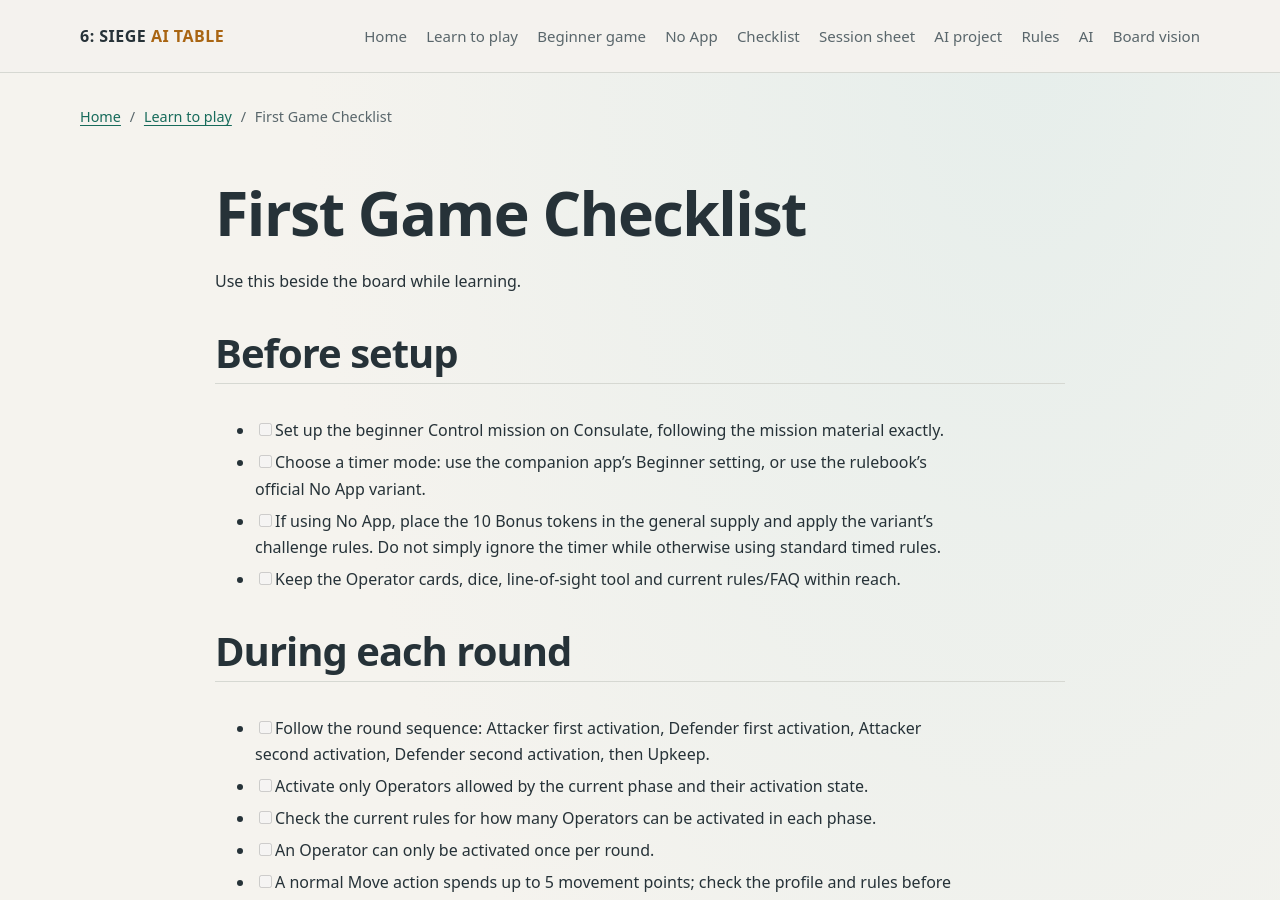
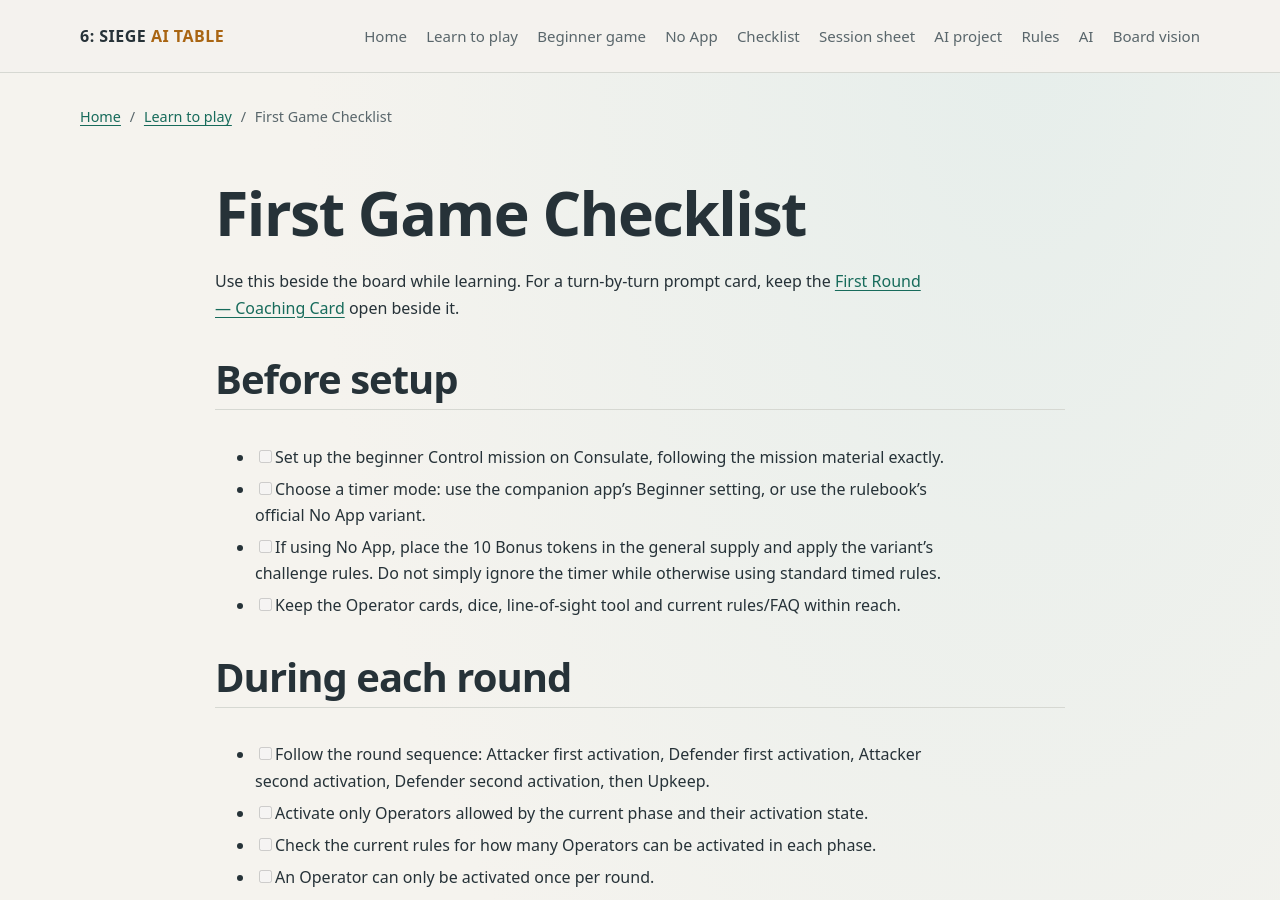
Before and after one commit to JamSpot/6-siege-ai-table, a Jekyll site: the page built from tutorial/first-game-checklist.md, in a window 1280 px wide and 900 px high. Built offline with Jekyll 4.4.1, drawn with Linux system fonts in a browser that asks for light colours.

Commit message:
Link the first-round coaching card from the checklist

```diff
--- a/tutorial/first-game-checklist.md
+++ b/tutorial/first-game-checklist.md
@@ -9,7 +9,7 @@
 ---
 # First Game Checklist
 
-Use this beside the board while learning.
+Use this beside the board while learning. For a turn-by-turn prompt card, keep the [First Round — Coaching Card](./first-round-coaching-card.md) open beside it.
 
 ## Before setup
 
```
